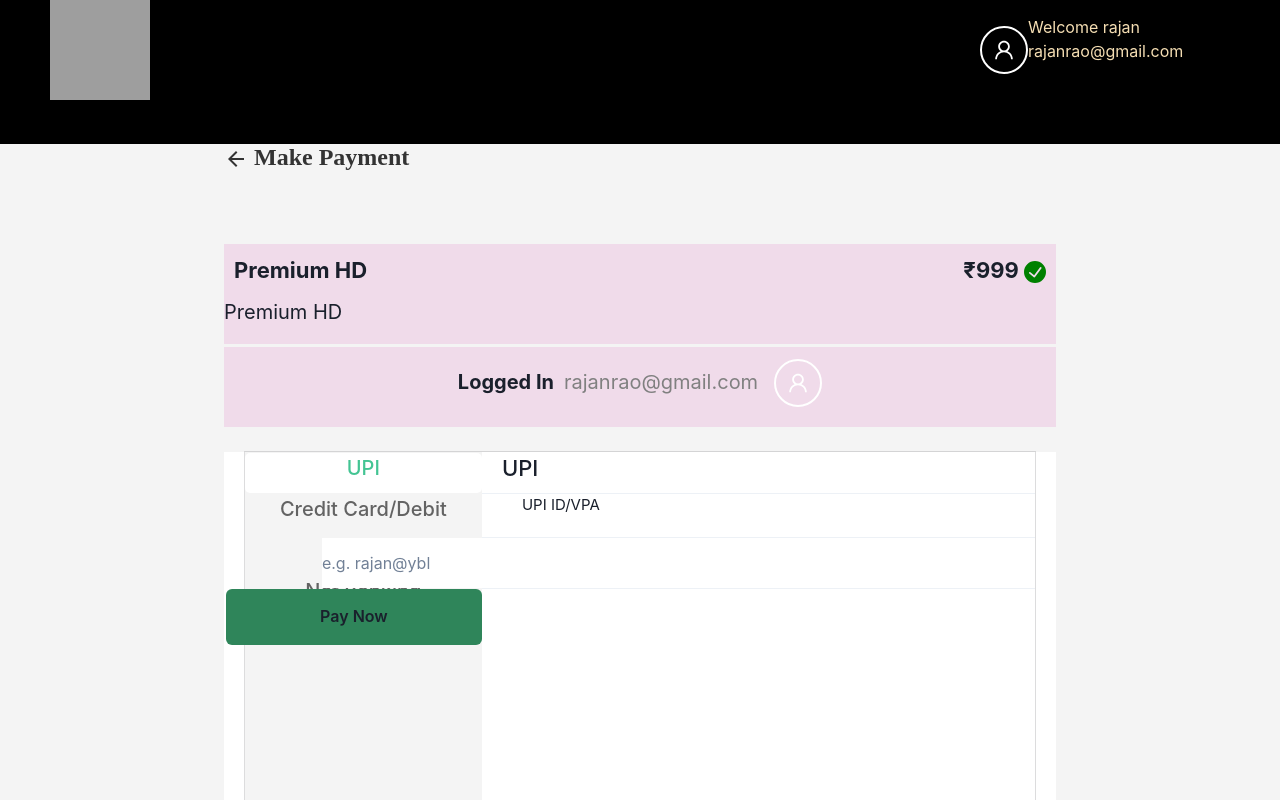
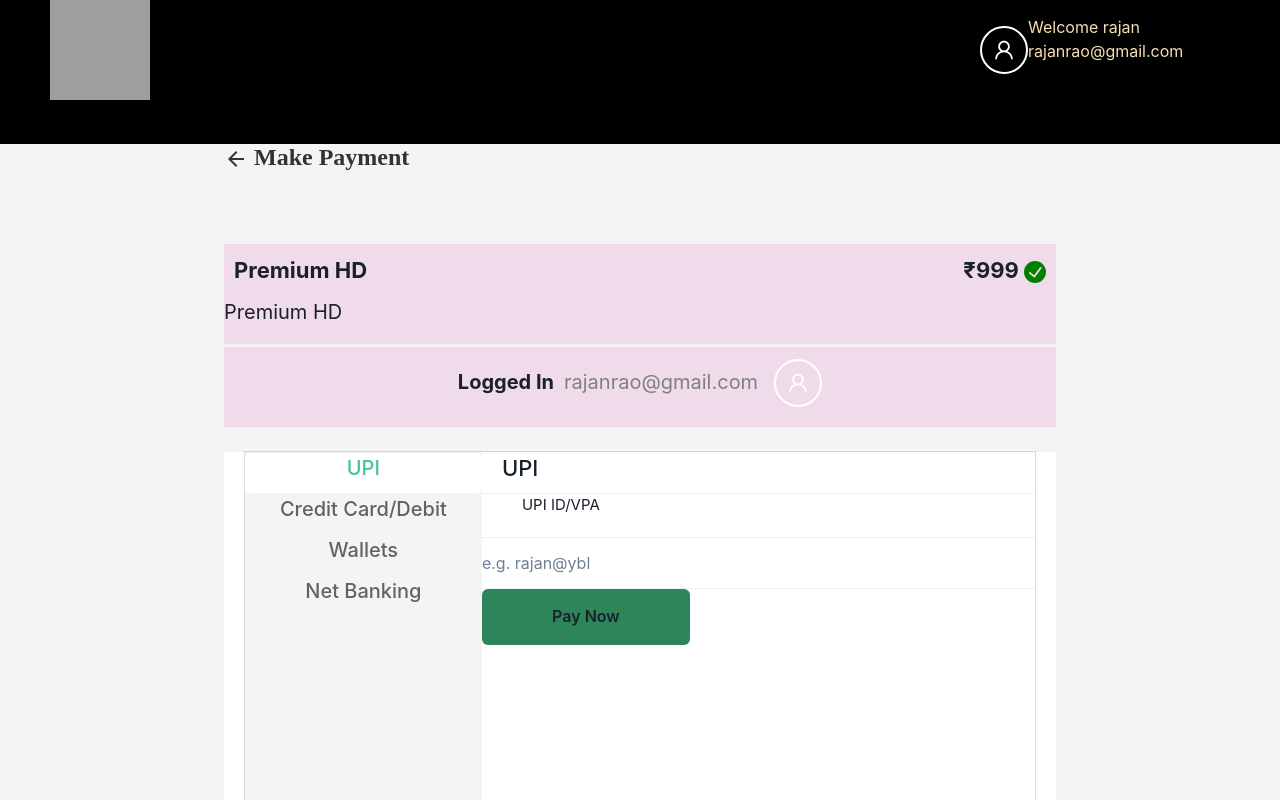
Before and after one commit to Aman9723/MultiView, a React (Create React App) app in the folder frontend/: page /payment in a window 1280 px wide. Shown: the top 800 px of the page. Built offline with nearby package versions, Linux system fonts and the light colour scheme; grey boxes are pictures that could not be loaded.

Commit message:
rajanrao

```diff
--- a/frontend/src/Components/Payment.jsx
+++ b/frontend/src/Components/Payment.jsx
@@ -54,7 +54,7 @@ function Payment() {
                                 <Divider mt='5' />
                                 <input type='text' placeholder="e.g. rajan@ybl" />
                                 <Divider />
-                                <Button bg='green.600' ml='-64' w='64' h='14' >Pay Now</Button>
+                                <Button bg='green.600'  w='52' h='14' >Pay Now</Button>
                             </div>
                         </div>
                     </div>
--- a/frontend/src/Style/payment.module.css
+++ b/frontend/src/Style/payment.module.css
@@ -123,10 +123,7 @@
     color: rgb(67, 196, 147);
     border-radius: 5px;
 }
-.firstpart>button:nth-last-child(){
-    background-color: azure;
-}
-.firstpart>button:hover{
+firstpart>button:hover{
     background-color: rgb(255,255,255);
     color: rgb(67, 196, 147);
     border-radius: 5px;
@@ -146,7 +143,6 @@
 .secpart>input{
     width: 60%;
     height: 50px;
-    margin-left: -160px;
 }
 .user>h1{
     color: wheat;
```
